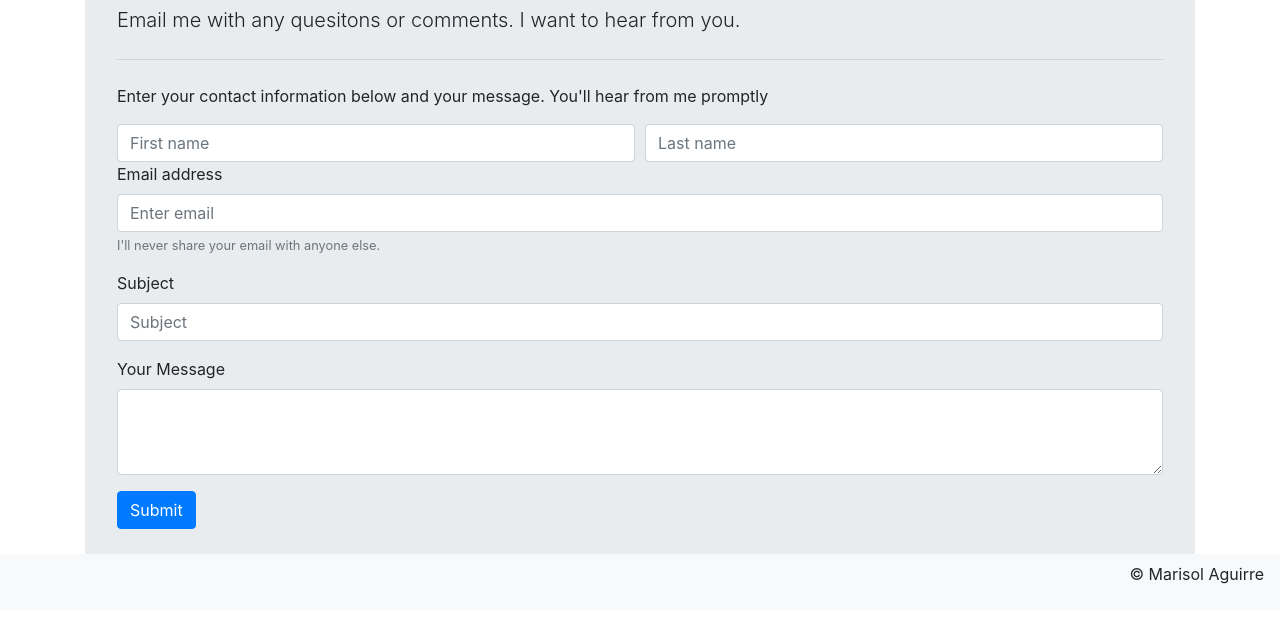
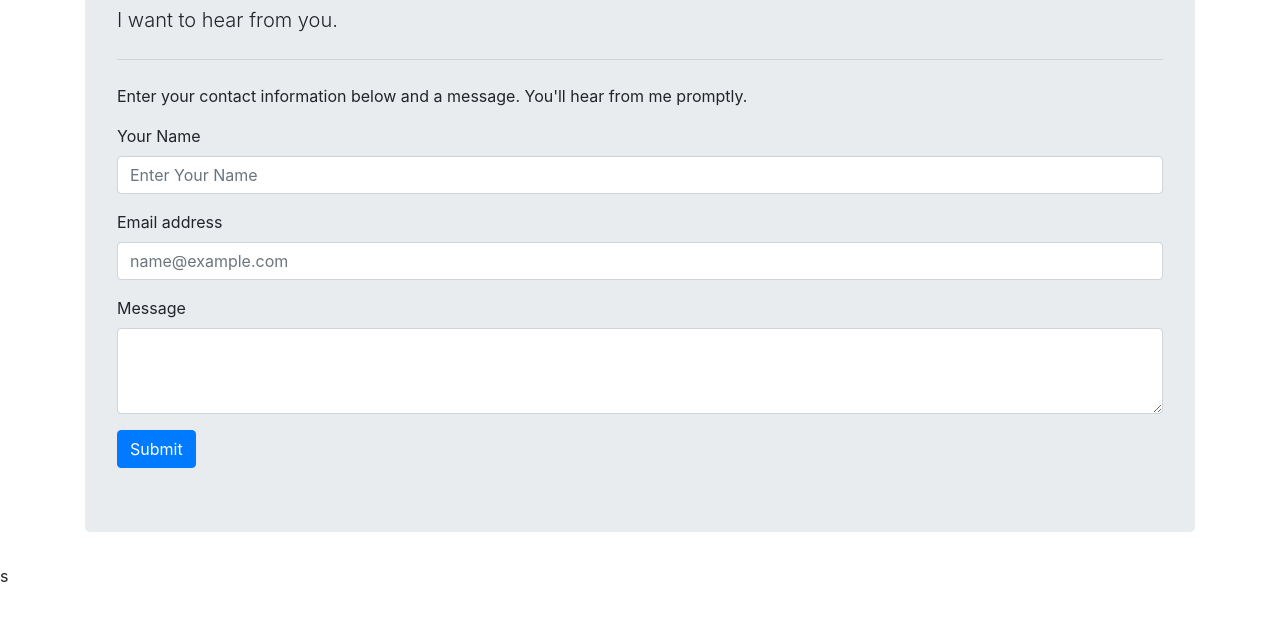
Before and after one commit to solaguirre/solaguirre.github.io, a plain HTML site: page contact.html in a window 1280 px wide. Shown: the part 190-812 px from the top of the page. Drawn offline with nearby package versions, Linux system fonts and the light colour scheme.

Commit message:
Fixed form, ran code through validator and fixed the html.

```diff
--- a/contact.html
+++ b/contact.html
@@ -15,7 +15,6 @@
 
 <body>
     <!-- Start Nav -->
-    <section>
     <nav class="navbar sticky-top navbar-expand-lg navbar-light bg-light">
         <a class="navbar-brand" href="contact.html">Sol</a>
         <button class="navbar-toggler" type="button" data-toggle="collapse" data-target="#navbarNav"
@@ -36,61 +35,37 @@
             </ul>
         </div>
     </nav>
-    </section>
     <!-- End Nav Bar -->
 
     <section class="container">
         <div class="jumbotron">
             <h1 class="display-4">Contact Me</h1>
-            <p class="lead">Email me with any quesitons or comments. I want to hear from you.</p>
+            <p class="lead">I want to hear from you.</p>
             <hr class="my-4">
-            <p>Enter your contact information below and your message. You'll hear from me promptly</p>
+            <p>Enter your contact information below and a message. You'll hear from me promptly.</p>
+            <!-- from starts here -->
             <form>
-                <div class="form-row">
-                    <div class="col">
-                        <input type="text" class="form-control" placeholder="First name">
-                    </div>
-                    <div class="col">
-                        <input type="text" class="form-control" placeholder="Last name">
-                    </div>
+                <div class="form-group">
+                    <label>Your Name</label>
+                    <input type="text" class="form-control" id="yourName" placeholder="Enter Your Name">
                 </div>
                 <div class="form-group">
+                    <label for="exampleFormControlInput1">Email address</label>
+                    <input type="email" class="form-control" id="exampleFormControlInput1"
+                        placeholder="name@example.com">
+                </div>
+
                 <div class="form-group">
-                        <label for="exampleInputEmail1">Email address</label>
-                        <input type="email" class="form-control" id="exampleInputEmail1" aria-describedby="emailHelp"
-                            placeholder="Enter email">
-                        <small id="emailHelp" class="form-text text-muted">I'll never share your email with anyone
-                            else.</small>
-                    </div>
-                    <form>
-                        <div class="form-group">
-                            <label for="formGroupExampleInput">Subject</label>
-                            <input type="text" class="form-control" id="formGroupSubjectInput" placeholder="Subject">
-                        </div>
-                        <div class="form-group">
-                            <label for="exampleFormControlTextarea1">Your Message</label>
+                    <label for="exampleFormControlTextarea1">Message</label>
                     <textarea class="form-control" id="exampleFormControlTextarea1" rows="3"></textarea>
                 </div>
+
                 <button type="submit" class="btn btn-primary">Submit</button>
             </form>
-
         </div>
 
     </section>
-    <!-- footer begins        -->
-    <footer class="footer">
-        <nav class="navbar fixed-bottom navbar-light bg-light">
-            <a class="navbar-brand">
-                <a href="https://www.facebook.com/aguirremarisol" class="fa fa-facebook"></a>
-                <a href="https://twitter.com/ungirasoul" class="fa fa-twitter"></a>
-                <a href="https://www.instagram.com/mar.e.soul/" class="fa fa-instagram"></a>
-                <a href="https://www.linkedin.com/in/marisol-aguirre-93688296/" class="fa fa-linkedin"></a>
-                <p>&copy; Marisol Aguirre</p>
-
-    </footer>
-
-
-    <!-- Optional JavaScript -->
+    <!-- Optional JavaScript --> s
     <!-- jQuery first, then Popper.js, then Bootstrap JS -->
     <script src="https://code.jquery.com/jquery-3.5.1.slim.min.js"
         integrity="sha384-DfXdz2htPH0lsSSs5nCTpuj/zy4C+OGpamoFVy38MVBnE+IbbVYUew+OrCXaRkfj"
--- a/index.html
+++ b/index.html
@@ -10,6 +10,10 @@
     <!-- Bootstrap CSS -->
     <link rel="stylesheet" href="https://stackpath.bootstrapcdn.com/bootstrap/4.5.2/css/bootstrap.min.css"
         integrity="sha384-JcKb8q3iqJ61gNV9KGb8thSsNjpSL0n8PARn9HuZOnIxN0hoP+VmmDGMN5t9UJ0Z" crossorigin="anonymous">
+
+    <!-- Add font awesome icons -->
+    <link rel="stylesheet" href="https://cdnjs.cloudflare.com/ajax/libs/font-awesome/4.7.0/css/font-awesome.min.css">
+
 
     <title>About Me</title>
 </head>
@@ -42,17 +46,16 @@
                 <div class="text-left">
                     <img src="assets/Images/AboutMe.jpeg" class="rounded" alt="Headshot of Marisol Aguirre">
                     <ul>
-                        <a href="https://www.facebook.com/aguirremarisol" class="fa fa-facebook"></a>
-                        <a href="https://twitter.com/ungirasoul" class="fa fa-twitter"></a>
-                        <a href="https://www.instagram.com/mar.e.soul/" class="fa fa-instagram"></a>
-                        <a href="https://www.linkedin.com/in/marisol-aguirre-93688296/" class="fa fa-linkedin"></a>
+                        <li><a href="https://www.facebook.com/aguirremarisol" class="fa fa-facebook"></a></li>
+                        <li><a href="https://twitter.com/ungirasoul" class="fa fa-twitter"></a></li>
+                        <li><a href="https://www.instagram.com/mar.e.soul/" class="fa fa-instagram"></a></li>
+                        <li><a href="https://www.linkedin.com/in/marisol-aguirre-93688296/" class="fa fa-linkedin"></a>
+                        </li>
                     </ul>
                 </div>
 
 
-                <link rel="stylesheet"
-                    href="https://cdnjs.cloudflare.com/ajax/libs/font-awesome/4.7.0/css/font-awesome.min.css">
-                <!-- Add font awesome icons -->
+
 
 
             </div>
@@ -84,12 +87,11 @@
     <!-- footer begins        -->
     <footer class="footer">
         <nav class="navbar fixed-bottom navbar-light bg-light">
-            <a class="navbar-brand">
-                <a href="https://www.facebook.com/aguirremarisol" class="fa fa-facebook"></a>
-                <a href="https://twitter.com/ungirasoul" class="fa fa-twitter"></a>
-                <a href="https://www.instagram.com/mar.e.soul/" class="fa fa-instagram"></a>
-                <a href="https://www.linkedin.com/in/marisol-aguirre-93688296/" class="fa fa-linkedin"></a>
-                <p>&copy; Marisol Aguirre</p>
+            <a href="https://www.facebook.com/aguirremarisol" class="fa fa-facebook"></a>
+            <a href="https://twitter.com/ungirasoul" class="fa fa-twitter"></a>
+            <a href="https://www.instagram.com/mar.e.soul/" class="fa fa-instagram"></a>
+            <a href="https://www.linkedin.com/in/marisol-aguirre-93688296/" class="fa fa-linkedin"></a>
+        </nav>
 
     </footer>
 
```
Also changed, not shown: assets/css/style.css (added, +13 -0 lines), portfolio.html (+2 -2 lines), assets/Images/viamarisolJPG.JPG (renamed from assets/Images/via marisolJPG.JPG). Lines whose indentation alone changed are shown as unchanged.
